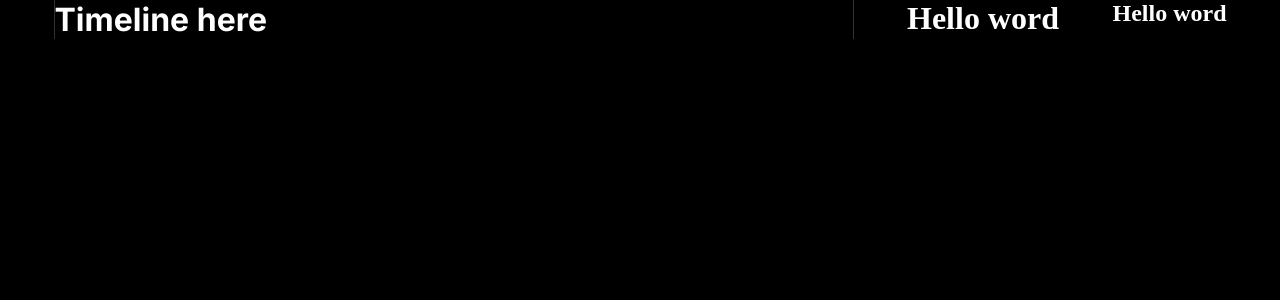
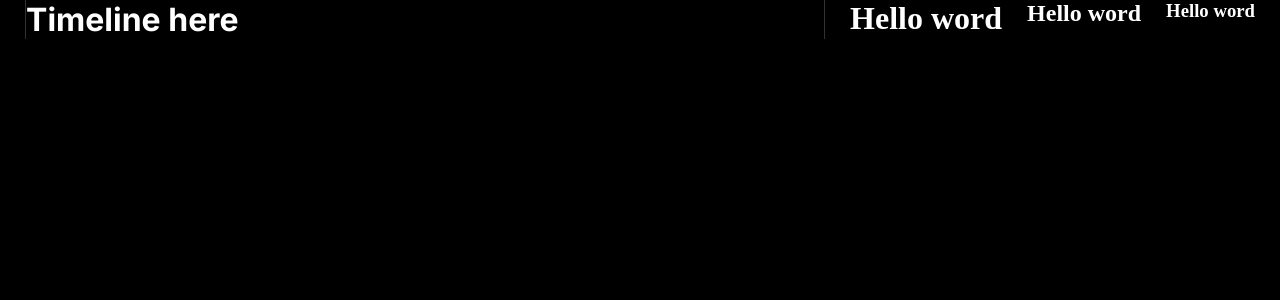
Before and after one commit to MICHELKAJI/Project-07-Twitter-Clone-MichelKajibwami, a React (Vite) app: page / in a window 1280 px wide. Shown: the top 300 px of the page. Built offline with nearby package versions, Linux system fonts and the light colour scheme.

Commit message:
add title

```diff
--- a/src/App.jsx
+++ b/src/App.jsx
@@ -10,6 +10,7 @@ export default function App() {
       <Home />
       <h1>Hello word</h1>
       <h2>Hello word</h2>
+      <h3>Hello word</h3>
 
     </Layout>
   );
```
